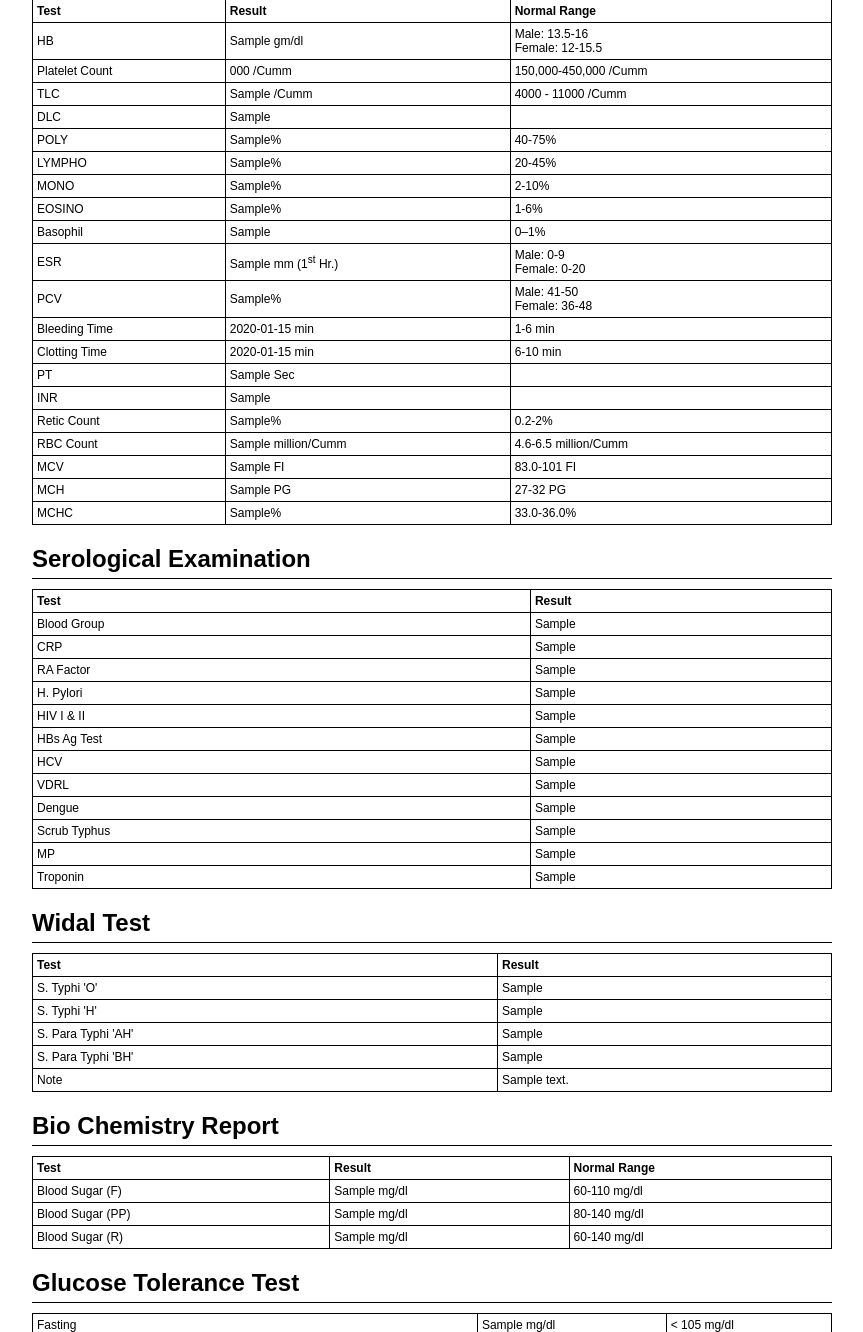
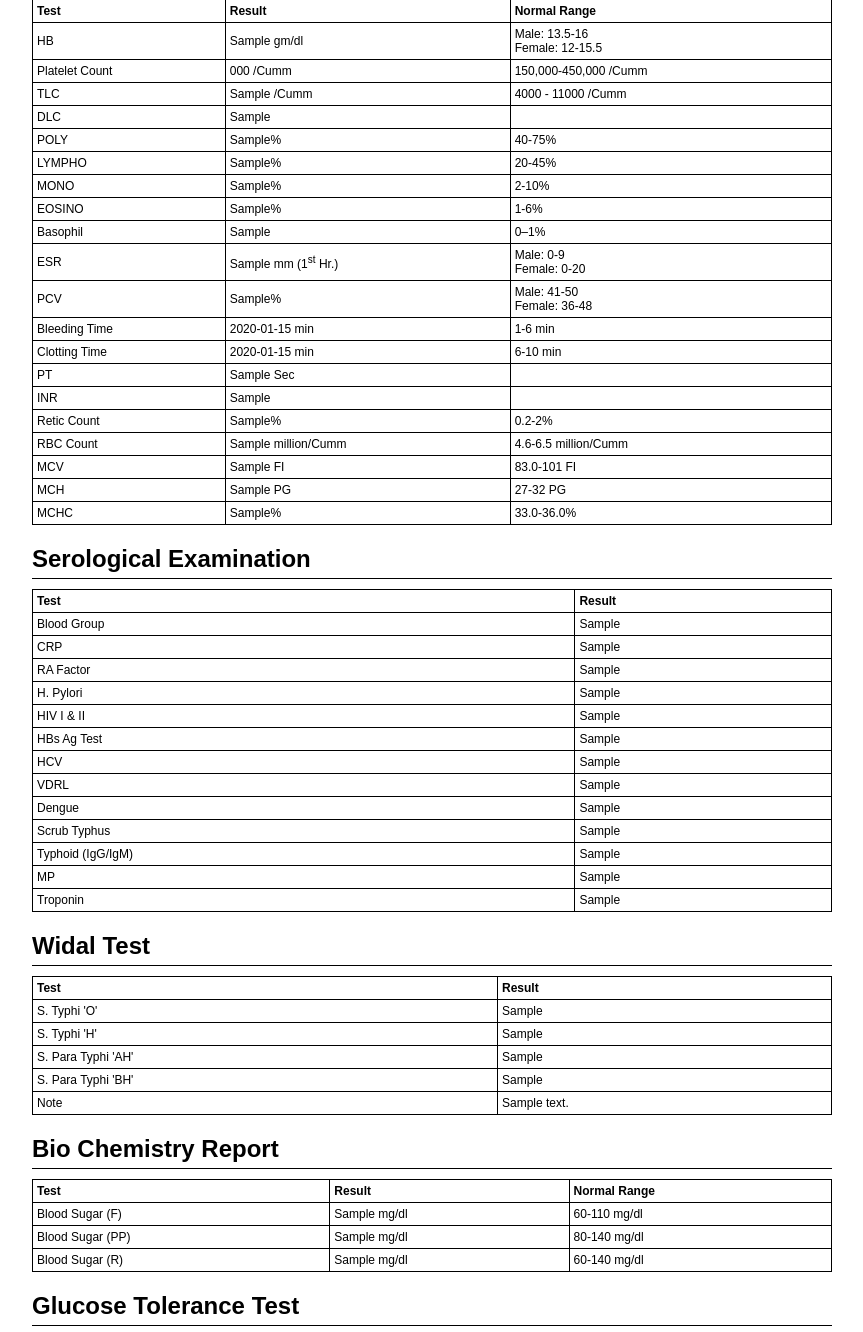
Before and after one commit to pratham-poudel/Patient_Management, a Node server app: page /profiles/600000000000000000000001 in a window 1280 px wide. Shown: the part 210-1542 px from the top of the page, without its empty margins (208-1071 px from the left). Run offline with Node 20, Linux system fonts and the light colour scheme; tables that the repository leaves empty hold one stand-in row (values such as "Sample post"); some libraries are stand-ins or nearby versions.

Commit message:
Added new typhoid filed

```diff
--- a/routes/index.js
+++ b/routes/index.js
@@ -349,6 +349,7 @@ router.post("/submitLabReport", isLoggedIn, async function (req, res) {
       vdrl: req.body.vdrl_result,
       dengue: req.body.dengue_result,
       scrub: req.body.scrub,
+      typhoidIgGIgM: req.body.typhoid_igg_igm_result,
       mp: req.body.mp_result,
       troponin: req.body.troponin_result,
       sTyphiO: req.body.s_typhi_o_result,
--- a/routes/lab.js
+++ b/routes/lab.js
@@ -42,6 +42,7 @@ const labReportSchema = new mongoose.Schema({
     vdrl: String,
     dengue: String,
     scrub:String,
+    typhoidIgGIgM: String,
     mp: String,
     troponin: String,
     sTyphiO: String,
--- a/routes/labInterpreter.js
+++ b/routes/labInterpreter.js
@@ -51,6 +51,7 @@ const SECTIONS = [
     ['vdrl', 'VDRL', ''],
     ['dengue', 'Dengue IgM/NS1', ''],
     ['scrub', 'Scrub Typhus', ''],
+    ['typhoidIgGIgM', 'Typhoid IgG/IgM', ''],
     ['mp', 'Malaria Parasite', ''],
     ['troponin', 'Troponin I', ''],
   ]],
--- a/views/lreport.ejs
+++ b/views/lreport.ejs
@@ -270,6 +270,11 @@
             <tr>
                 <td>Scrub Typhus</td>
                 <td><input type="text" name="scrub"></td>
+                <td></td>
+            </tr>
+            <tr>
+                <td>TYPHOID (IgG/IgM)</td>
+                <td><input type="text" name="typhoid_igg_igm_result"></td>
                 <td></td>
             </tr>
             <tr>
--- a/views/report.ejs
+++ b/views/report.ejs
@@ -277,7 +277,7 @@ h2 {
 
 
             <% } %>
-            <% if (users.crp||users.raFactor||users.hPylori||users.hiv||users.hbsAgTest||users.hcv||users.vdrl||users.dengue||users.scrub||users.mp||users.troponin||users.bloodgroup) { %>
+            <% if (users.crp||users.raFactor||users.hPylori||users.hiv||users.hbsAgTest||users.hcv||users.vdrl||users.dengue||users.scrub||users.typhoidIgGIgM||users.mp||users.troponin||users.bloodgroup) { %>
 
 
 
@@ -346,6 +346,12 @@ h2 {
                             <tr>
                                 <td>Scrub Typhus</td>
                                 <td><%= users.scrub %></td>
+                            </tr>
+                        <% } %>
+                        <% if (users.typhoidIgGIgM) { %>
+                            <tr>
+                                <td>Typhoid (IgG/IgM)</td>
+                                <td><%= users.typhoidIgGIgM %></td>
                             </tr>
                         <% } %>
                         <% if (users.mp) { %>
```
Also changed, not shown: views/patientrp.ejs (+7 -1 lines).
